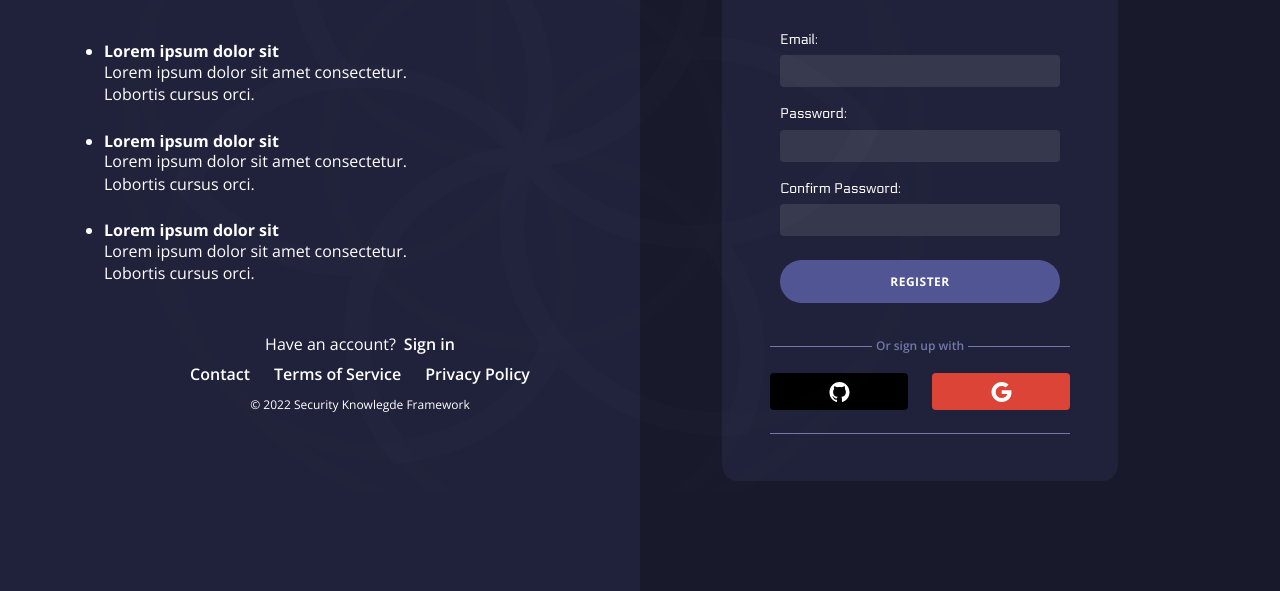
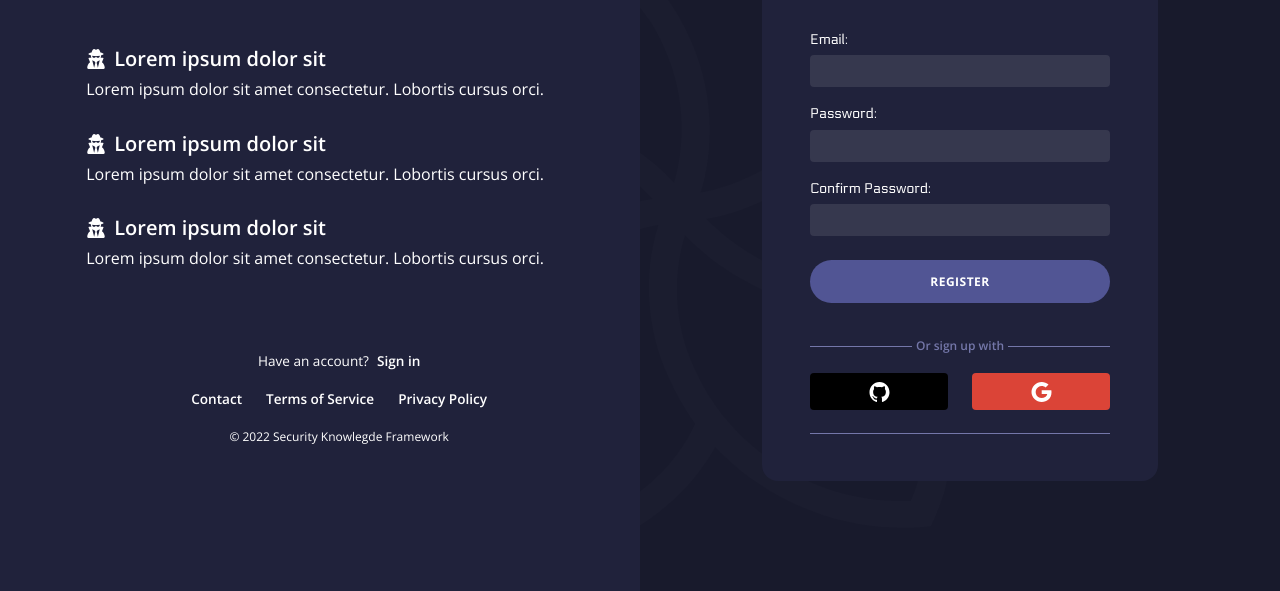
Before and after one commit to okikio/skf-examination-platform, an Astro site: page /register in a window 1280 px wide. Shown: the part 209-800 px from the top of the page. Built offline with nearby package versions, Linux system fonts and the light colour scheme; Astro itself is replaced by a stand-in of ours; no server answers.

Commit message:
Fix form css (#11)

```diff
--- a/src/components/RegisterAndLogin.svelte
+++ b/src/components/RegisterAndLogin.svelte
@@ -65,7 +65,7 @@
   }
 </script>
 
-<div class="register-form">
+<div class="form">
   <div class="title">
     <LogoSvelte />
     {#if mode === "register"}
@@ -142,7 +142,7 @@
 </div>
 
 <style>
-  .register-form {
+  .form {
     display: flex;
     flex-direction: column;
     align-items: center;
@@ -153,35 +153,31 @@
     border-radius: 1rem;
   }
 
-  .register-form .title {
+  .form .title {
     display: flex;
     flex-direction: column;
     align-items: center;
     gap: 0.25rem;
-
     font-size: 1rem;
     font-weight: 600;
   }
 
-  .register-form form {
+  .form form {
     display: flex;
     flex-direction: column;
     align-items: flex-end;
-    padding: 0px;
     gap: 16px;
-
-    width: 280px;
+    width: 100%;
   }
 
-  .register-form form .btn {
+  .form form .btn {
     width: 100%;
     background-color: var(--primary-400);
     color: var(--text-primary);
-
     margin-top: 0.5rem;
   }
 
-  .register-form form .btn:hover {
+  .form form .btn:hover {
     background-color: var(--primary-500);
   }
 
@@ -204,6 +200,12 @@
     height: 32px;
     width: 100%;
     border: none;
+    padding: 8px 8px;
+    color: var(--text-primary);
+  }
+
+  input.btn {
+    width: 100%;
   }
 
   .container-sign-with .title {
@@ -225,6 +227,7 @@
     height: 0.5px;
     background-color: var(--primary-300);
   }
+
   .container-sign-with .list-social {
     display: flex;
     flex-direction: row;
--- a/src/components/register/Register.astro
+++ b/src/components/register/Register.astro
@@ -1,5 +1,6 @@
 ---
 import RegisterInput from "../RegisterAndLogin.svelte";
+import Incognito from "../svgs/Incognito.astro";
 
 const benefits = [
   {
@@ -20,13 +21,20 @@ const benefits = [
 ];
 ---
 
+<div class="content">
   <div class="info">
+    <div class="main">
       <h3>Security Knowledge Framework</h3>
       <ul>
         {
           benefits.map((benefit) => (
             <li>
+              <div class="title">
+                <div class="icon">
+                  <Incognito />
+                </div>
                 <h4>{benefit.title}</h4>
+              </div>
               <p>{benefit.description}</p>
             </li>
           ))
@@ -47,31 +55,49 @@ const benefits = [
         <p class="small-text">© 2022 Security Knowlegde Framework</p>
       </div>
     </div>
+  </div>
   <RegisterInput client:load mode="register" />
+</div>
 
 <style>
-  body {
-    background: linear-gradient(
-      to right,
-      var(--primary-700) 0%,
-      var(--primary-700) 50%,
-      var(--primary-800) 0%,
-      var(--primary-800) 50%
-    );
+  :global(body) {
+    background-image: url("/imgs/background-logo.svg");
+    background-repeat: no-repeat;
+    background-position: right center;
+  }
+
+  .content {
+    display: flex;
+    align-items: center;
+    height: 100%;
   }
 
   .info {
+    display: flex;
+    flex-direction: column;
+    align-items: end;
+    justify-content: center;
+    height: 100%;
     width: 50%;
-    color: white;
-    padding: 24px;
+    color: var(--text-primary);
+    padding-right: 3rem;
+    background-color: var(--primary-700);
+  }
+
+  .main {
+    display: flex;
+    flex-direction: column;
+    gap: 5rem;
+  }
+
+  .info h3 {
+    font-size: 2rem;
   }
 
   .info ul {
     display: flex;
     flex-direction: column;
-    gap: 1.5rem;
-    max-width: 320px;
-    margin: 48px 0px;
+    gap: 2rem;
   }
 
   ul li .title {
@@ -79,8 +105,31 @@ const benefits = [
     font-size: 16px;
   }
 
+  li {
+    list-style: none;
+  }
+
   li h4 {
     text-align: left;
+    font-weight: 600;
+    font-size: 1.25rem;
+  }
+
+  .title {
+    display: flex;
+    align-items: center;
+    margin-bottom: 0.5rem;
+  }
+
+  .icon {
+    display: flex;
+    margin-right: 0.5rem;
+  }
+
+  .icon :global(svg) {
+    fill: var(--text-primary);
+    width: 20px;
+    height: 20px;
   }
 
   .info .sign-in {
@@ -98,6 +147,8 @@ const benefits = [
     display: flex;
     flex-direction: column;
     align-items: center;
+    gap: 0.5rem;
+    font-size: 0.85rem;
   }
 
   .footer .info {
--- /dev/null
+++ b/src/components/svgs/Incognito.astro
@@ -0,0 +1,6 @@
+<svg xmlns="http://www.w3.org/2000/svg" viewBox="0 0 448 512">
+  <!--! Font Awesome Pro 6.2.1 by @fontawesome - https://fontawesome.com License - https://fontawesome.com/license (Commercial License) Copyright 2022 Fonticons, Inc. -->
+  <path
+    d="M224 16c-6.7 0-10.8-2.8-15.5-6.1C201.9 5.4 194 0 176 0c-30.5 0-52 43.7-66 89.4C62.7 98.1 32 112.2 32 128c0 14.3 25 27.1 64.6 35.9c-.4 4-.6 8-.6 12.1c0 17 3.3 33.2 9.3 48H45.4C38 224 32 230 32 237.4c0 1.7 .3 3.4 1 5l38.8 96.9C28.2 371.8 0 423.8 0 482.3C0 498.7 13.3 512 29.7 512H418.3c16.4 0 29.7-13.3 29.7-29.7c0-58.5-28.2-110.4-71.7-143L415 242.4c.6-1.6 1-3.3 1-5c0-7.4-6-13.4-13.4-13.4H342.7c6-14.8 9.3-31 9.3-48c0-4.1-.2-8.1-.6-12.1C391 155.1 416 142.3 416 128c0-15.8-30.7-29.9-78-38.6C324 43.7 302.5 0 272 0c-18 0-25.9 5.4-32.5 9.9c-4.7 3.3-8.8 6.1-15.5 6.1zm56 208H267.6c-16.5 0-31.1-10.6-36.3-26.2c-2.3-7-12.2-7-14.5 0c-5.2 15.6-19.9 26.2-36.3 26.2H168c-22.1 0-40-17.9-40-40V169.6c28.2 4.1 61 6.4 96 6.4s67.8-2.3 96-6.4V184c0 22.1-17.9 40-40 40zm-88 96l16 32L176 480 128 288l64 32zm128-32L272 480 240 352l16-32 64-32z"
+  ></path>
+</svg>
--- a/src/layouts/LoginRegisterLayout.astro
+++ b/src/layouts/LoginRegisterLayout.astro
@@ -1,7 +1,6 @@
 ---
 import { LoadUser } from "../components/LoadUser";
-import Nav from "../components/Nav.astro";
-import BackgroundLogo from "../components/svgs/BackgroundLogo.astro";
+
 import "../css/base.css";
 
 interface Props {
@@ -21,27 +20,14 @@ const { title } = Astro.props;
     <title>{title}</title>
   </head>
   <body>
-    <div class="logo">
-      <BackgroundLogo />
-    </div>
     <LoadUser client:load />
-    <div class="wrapper">
-      <slot />
-    </div>
+    <slot />
   </body>
 </html>
 
 <style>
-  .wrapper {
-    display: flex;
-    flex-direction: row;
-    align-items: center;
-    height: 100vh;
-    z-index: 10;
-  }
-
-  .logo {
-    position: absolute;
-    z-index: 0;
+  html,
+  body {
+    height: 100%;
   }
 </style>
--- a/src/pages/login.astro
+++ b/src/pages/login.astro
@@ -4,5 +4,21 @@ import FormLogin from "../components/RegisterAndLogin.svelte";
 ---
 
 <LoginRegisterLayout title="SKF | Login">
-  <FormLogin client:load mode="login" />
+  <div class="wrapper">
+    <FormLogin client:load mode="login" />
+  </div>
 </LoginRegisterLayout>
+
+<style>
+  :global(body) {
+    background-image: url("/imgs/background-logo.svg");
+    background-repeat: no-repeat;
+    background-position: center center;
+  }
+
+  .wrapper {
+    height: 100%;
+    display: flex;
+    align-items: center;
+  }
+</style>
```
Also changed, not shown: public/imgs/background-logo.svg (added). Lines whose indentation alone changed are shown as unchanged.
